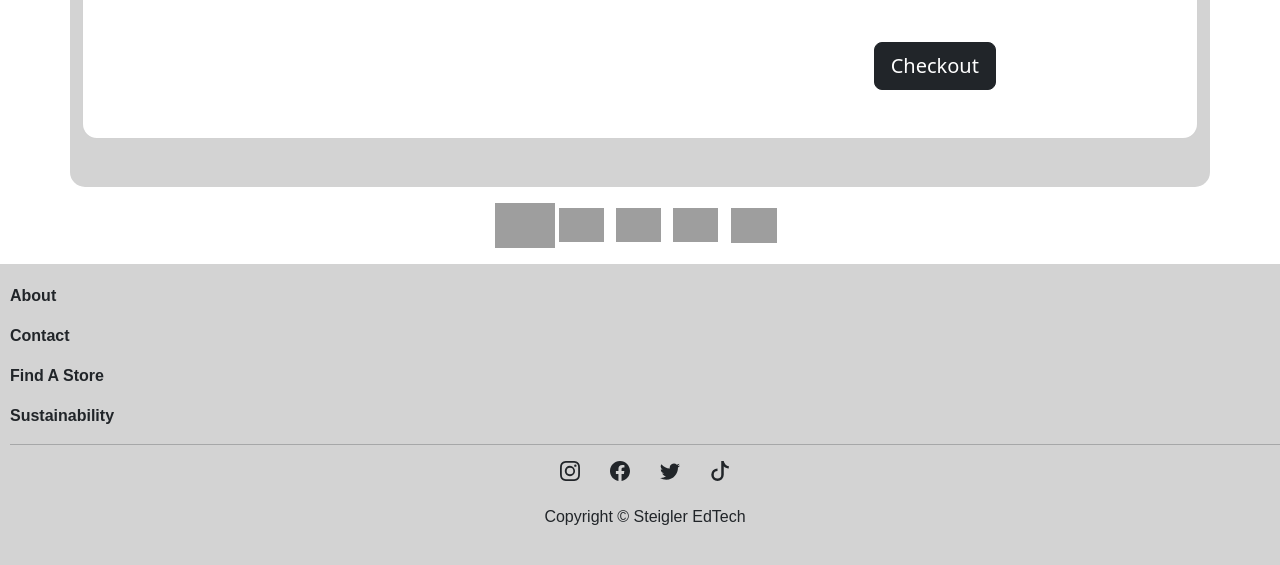
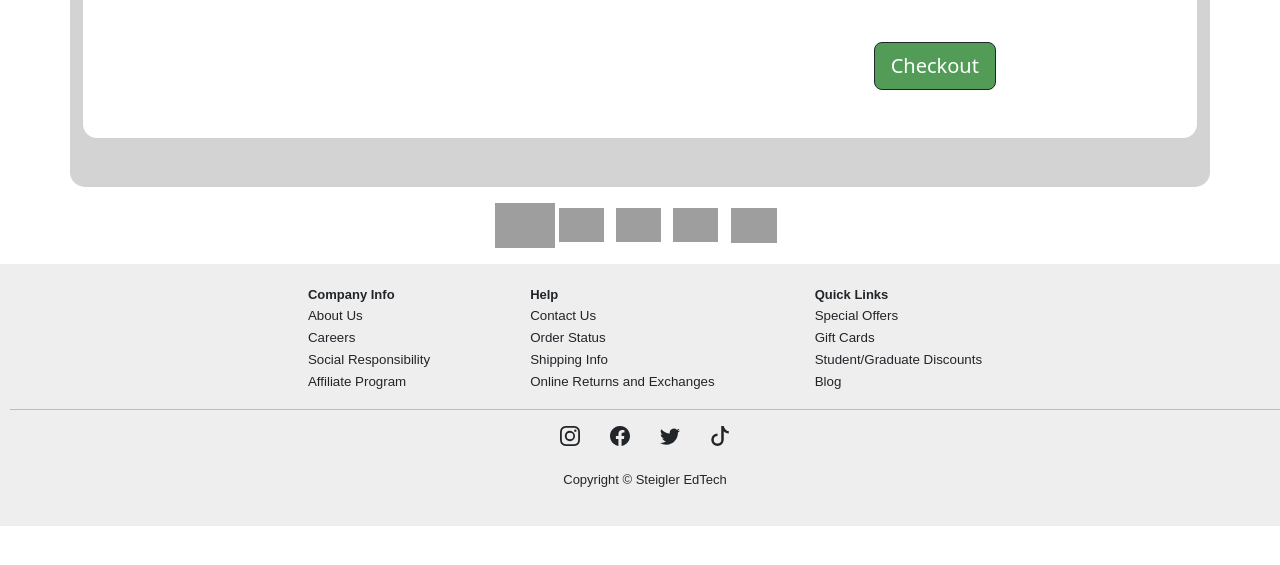
Before and after one commit to kennedylanier/ecommerce-website-group-project, a plain HTML site: page shoppingcart.html in a window 1280 px wide. Shown: the part 753-1318 px from the top of the page. After the commit the page ends 1279 px from the top, so only its background shows below. Drawn offline with nearby package versions, Linux system fonts and the light colour scheme; grey boxes are pictures that could not be loaded.

Commit message:
buttonandfooter

```diff
--- a/shoppingcart.css
+++ b/shoppingcart.css
@@ -1,3 +1,40 @@
+.footer {
+    width:100%;
+    padding-left: 10px;
+    padding-top: 20px;
+    font-family: Arial, Helvetica, sans-serif;
+    background-color:#EFEEEE;
+}
+.copyright {
+    font-size: small;
+    text-align: center;
+    padding-bottom: 20px;
+}
+.social_media {
+    display: flex;
+    width: 200px;
+    justify-content: space-around;
+    margin: auto;
+}
+.table {
+    display: flex;
+    justify-content: space-around;
+    align-items: flex-start;
+}
+.th {
+    font-size: small;
+    font-weight: 700;
+    padding-left: 50px;
+    padding-right: 50px;
+    align-items: flex-start;
+}
+.td {
+    font-size: smaller;
+    padding-left: 50px;
+    padding-right: 50px;
+    align-items:start;
+}
+
 @media (min-width: 1025px) {
     .h-custom {
     height: 100vh !important;
--- a/shoppingcart.html
+++ b/shoppingcart.html
@@ -7,6 +7,9 @@
     <title>Document</title>
     <link rel="stylesheets" href="shoppingcart.css">
     <link href="https://cdn.jsdelivr.net/npm/bootstrap@5.3.0-alpha2/dist/css/bootstrap.min.css" rel="stylesheet" integrity="sha384-aFq/bzH65dt+w6FI2ooMVUpc+21e0SRygnTpmBvdBgSdnuTN7QbdgL+OapgHtvPp" crossorigin="anonymous">
+    <link rel="preconnect" href="https://fonts.googleapis.com">
+<link rel="preconnect" href="https://fonts.gstatic.com" crossorigin>
+<link href="https://fonts.googleapis.com/css2?family=Roboto:ital,wght@0,100;0,300;0,400;0,500;0,900;1,100;1,300;1,400;1,500;1,700;1,900&display=swap" rel="stylesheet">
 <style>
     .card {
         align-items: center;
@@ -17,15 +20,30 @@
         padding-left: 10px;
         padding-top: 20px;
         font-family: Arial, Helvetica, sans-serif;
-        background-color:#D3D3D3}
-        .copyright{text-align: center;
+        background-color:#EFEEEE}
+        .copyright{font-size: small;
+            text-align: center;
         padding-bottom: 20px;}
         .social_media
         {display: flex;
             width: 200px;
             justify-content: space-around;
             margin: auto;}
-
+        table {display: flex;
+        justify-content: space-around;
+        align-items: flex-start;
+        }
+        th {font-size: small;
+            font-weight: 700;
+            padding-left: 50px;
+            padding-right: 50px;
+        align-items: flex-start;}
+        td {
+            font-size: smaller;
+            padding-left: 50px;
+            padding-right: 50px;
+            align-items:start;
+        }
 
 </style>
 </head>
@@ -215,7 +233,7 @@
                       <h5 class="text-uppercase">Total price</h5>
                       <h5>$ 65.97</h5>
                     </div>
-                    <button type="button" class="btn btn-dark btn-block btn-lg"
+                    <button type="button" style="background-color: rgb(83, 156, 88);" class="btn btn-dark btn-block btn-lg"
                       data-mdb-ripple-color="dark">Checkout</button>
                   </div>
 
@@ -245,11 +263,36 @@
             src="https://zipbooks.com/wp-content/uploads/2018/09/paypal.png"
             alt="Paypal" />
         </div>
+
         <div class="footer">
-            <p><b>About</b></p>
-            <p><b>Contact</b></p>
-            <p><b>Find A Store</b></p>
-            <p><b>Sustainability</b></p>
+          <table>
+              <tr>
+                  <th>Company Info</th>
+                  <th>Help</th>
+                  <th>Quick Links</th>
+              </tr>
+              <tr>
+                  <td>About Us</td>
+                  <td>Contact Us</td>
+                  <td>Special Offers</td>
+              </tr>
+              <tr>
+                  <td>Careers</td>
+                  <td>Order Status</td>
+                  <td>Gift Cards</td>
+              </tr>
+              <tr>
+                  <td>Social Responsibility</td>
+                  <td>Shipping Info</td>
+                  <td>Student/Graduate Discounts</td>
+              </tr>
+              <tr>
+                  <td>Affiliate Program</td>
+                  <td>Online Returns and Exchanges</td>
+                  <td>Blog</td>
+              </tr>
+          </table>
+
           <hr>
           <div class="social_media">
               <svg xmlns="http://www.w3.org/2000/svg" width="20" height="20" fill="currentColor" class="bi bi-instagram" viewBox="0 0 16 16">
@@ -268,7 +311,6 @@
           <br>
           <p class="copyright">Copyright &copy; Steigler EdTech</p>
       </div>
-    </section>
 
 </body>
 </html>
```
Lines whose indentation alone changed are shown as unchanged.
